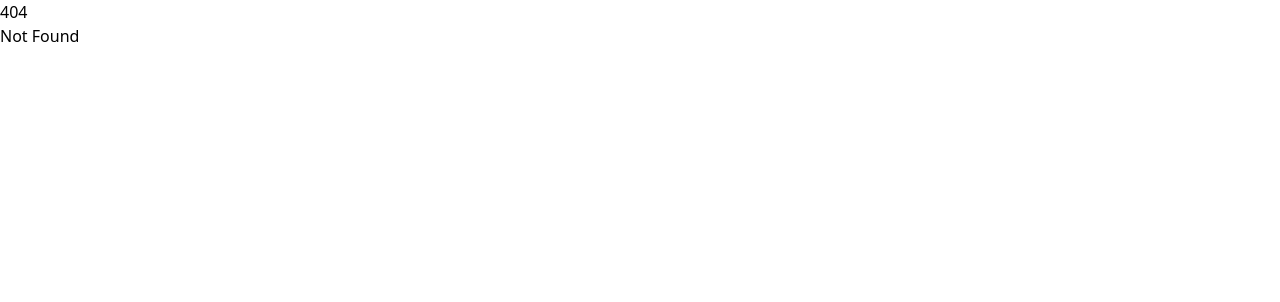
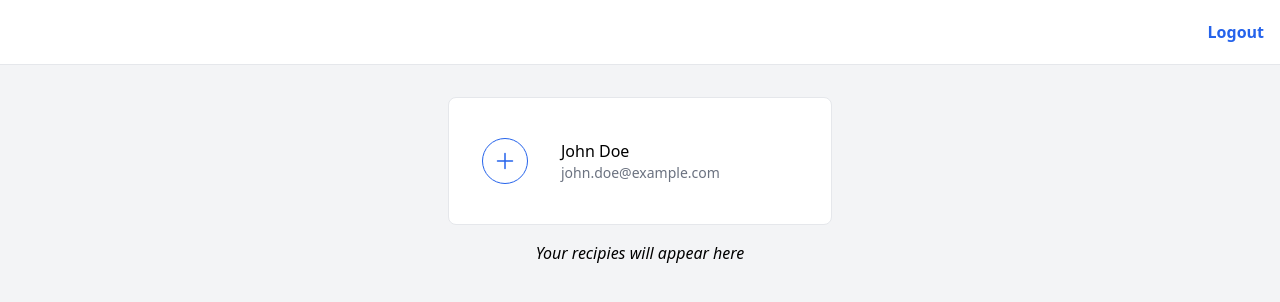
Before and after one commit to DavideNale/secure-web-app, a SvelteKit app in the folder App-Svelte/: page /personal in a window 1280 px wide. Before the commit this address had no page. Shown: the top 302 px of the page. Built offline with nearby package versions, Linux system fonts and the light colour scheme; no server answers.

Commit message:
personal route

```diff
--- a/App-Svelte/src/routes/login/+page.svelte
+++ b/App-Svelte/src/routes/login/+page.svelte
@@ -2,7 +2,7 @@
 	import { goto } from '$app/navigation';
 	import axios from 'axios';
 	import { sessionValid, sessionToken } from '../../store';
-	import toast, {Toaster} from 'svelte-french-toast'
+	import toast, { Toaster } from 'svelte-french-toast';
 
 	let email: string;
 	let password: string;
@@ -11,16 +11,37 @@
 		axios
 			.post('https://sdh-server.crabdance.com/api/login', { email, password })
 			.then((response) => {
-				if (response.status == 200) {
-					sessionToken.set(response.data);
-					sessionValid.set(true);
-					goto('/');
+				switch (response.status) {
+					case 200:
+						//sessionToken.set(response.data.token);
+						//sessionValid.set(true);
+						if(response.data.role == 'doctor'){
+							goto('/');
+						}else if(response.data.role == 'patient'){
+							goto('/personal');
+						}
+						break;
+					case 204:
+						toast.error('Incorrect Credentials');
+						break;
+					default:
+						break;
 				}
 			})
-			.catch((error) => console.error(error));
+			.catch((error) => {
+				switch(error.response.status){
+					case 404:
+						toast.error('No account associated with this email')
+						break;
+					default:
+						toast.error('Internal Server Error')
+						break;
+				}
+			});
 	}
 </script>
 
+<Toaster />
 <section class="bg-gray-50">
 	<div class="flex flex-col items-center justify-center mx-auto h-screen lg:py-0">
 		<div class="w-full bg-white shadow-sm rounded-lg border md:mt-0 sm:max-w-md xl:p-0">
--- /dev/null
+++ b/App-Svelte/src/routes/personal/+page.svelte
@@ -0,0 +1,101 @@
+<script lang="ts">
+	import { goto } from '$app/navigation';
+	import axios from 'axios';
+	import { sessionValid, sessionToken } from '../../store';
+	import { onMount } from 'svelte';
+	import { get } from 'svelte/store';
+
+	let token: string;
+
+	let isEditing: boolean = false;
+	let id = '';
+	let firstname = '';
+	let lastname = '';
+	let email = '';
+
+	let ava = false;
+
+	sessionToken.subscribe((v) => {
+		token = v;
+	});
+
+	let patients: any = [];
+	let filteredPatients = patients;
+	let searchQuery: string = '';
+
+	function logout() {
+		sessionValid.set(false);
+		sessionToken.set('');
+		goto('/login');
+	}
+
+	onMount(() => {
+		loadData();
+	});
+
+	$: filteredPatients = patients.filter((patient: any) => {
+		const fullName = `${patient.first_name} ${patient.last_name}`.toLowerCase();
+		return (
+			fullName.includes(searchQuery.toLowerCase()) ||
+			patient.email.toLowerCase().includes(searchQuery.toLowerCase())
+		);
+	});
+
+	function loadData() {
+		axios
+			.get('https://sdh-server.crabdance.com/api/patients', {
+				headers: {
+					Authorization: token
+				}
+			})
+			.then((response) => {
+				patients = response.data;
+			})
+			.catch((error) => {
+				console.error(error);
+			});
+	}
+</script>
+
+<div class="flex flex-col h-screen">
+	<!-- navabar -->
+	<nav class="bg-white border-b">
+		<!-- logo and links -->
+		<div class="max-w-screen-xl flex flex-wrap items-center justify-between mx-auto p-4">
+			<img src="svelte.svg" alt="" class="h-8" />
+			<button class="font-bold text-blue-600 hover:underline" on:click={logout}>Logout</button>
+		</div>
+	</nav>
+
+	<!--under navbar -->
+	<div class="flex flex-col flex-1 bg-gray-100 overflow-y-hidden">
+		<div class="flex mx-auto bg-white rounded-lg w-96 h-32 border m-8 mb-4 items-center p-4">
+			<div class="flex items-center justify-center w-20 h-20 mr-4">
+				<button
+					type="button"
+					class="text-blue-600 border border-blue-600 hover:bg-blue-600 hover:text-white focus:ring-4 focus:outline-none focus:ring-blue-300 font-medium rounded-full text-sm p-2.5 text-center inline-flex items-center"
+				>
+					<svg
+						xmlns="http://www.w3.org/2000/svg"
+						fill="none"
+						viewBox="0 0 24 24"
+						stroke-width="1.5"
+						stroke="currentColor"
+						class="w-6 h-6"
+					>
+						<path stroke-linecap="round" stroke-linejoin="round" d="M12 4.5v15m7.5-7.5h-15" />
+					</svg>
+
+					<span class="sr-only">Icon description</span>
+				</button>
+			</div>
+			<div>
+				<p class="text font-medium">John Doe</p>
+				<!-- Name -->
+				<p class="text-sm text-gray-500">john.doe@example.com</p>
+				<!-- Email -->
+			</div>
+		</div>
+		<p class="mx-auto font-light italic">Your recipies will appear here</p>
+	</div>
+</div>
--- a/App-Svelte/src/routes/register/+page.svelte
+++ b/App-Svelte/src/routes/register/+page.svelte
@@ -3,6 +3,7 @@
 	import axios from 'axios';
 	import bcrypt from 'bcryptjs';
 	import zxcvbn from 'zxcvbn';
+	import toast, { Toaster } from 'svelte-french-toast';
 
 	let strength = 0;
 	let strengthLevel = '';
@@ -11,21 +12,29 @@
 	let last_name = '';
 	let email = '';
 	let password = '';
-	let confirmed = false;
 
 	function register() {
 		if (strength > 0) {
 			var salt = bcrypt.genSaltSync(10);
-			console.log(salt);
 			var hash = bcrypt.hashSync(password, salt);
+			var data = {
+				first_name,
+				last_name,
+				email,
+				hash
+			}
 			axios
-				.post('https://sdh-server.crabdance.com/api/register', { email, hash })
+				.post('https://sdh-server.crabdance.com/api/register', data)
 				.then((response) => {
 					if (response.status == 201) {
-						goto('/login');
+						toast.success('Successfully registered');
+						setTimeout(() => goto('/login'), 1000);
 					}
 				})
-				.catch((error) => console.error(error));
+				.catch((error) => {
+					console.error(error);
+					toast.error('Something went wrong')
+				});
 		}
 	}
 
@@ -57,7 +66,7 @@
 		}
 	}
 </script>
-
+<Toaster/>
 <section class="bg-gray-50">
 	<div class="flex flex-col items-center justify-center mx-auto md:h-screen lg:py-0">
 		<div class="w-full bg-white shadow-sm rounded-lg border md:mt-0 sm:max-w-md xl:p-0">
@@ -127,7 +136,6 @@
 					<div>
 						<label for="confirm-terms" class="flex items-center">
 							<input
-								bind:value={confirmed}
 								type="checkbox"
 								name="confirm-terms"
 								id="confirm-terms"
```
